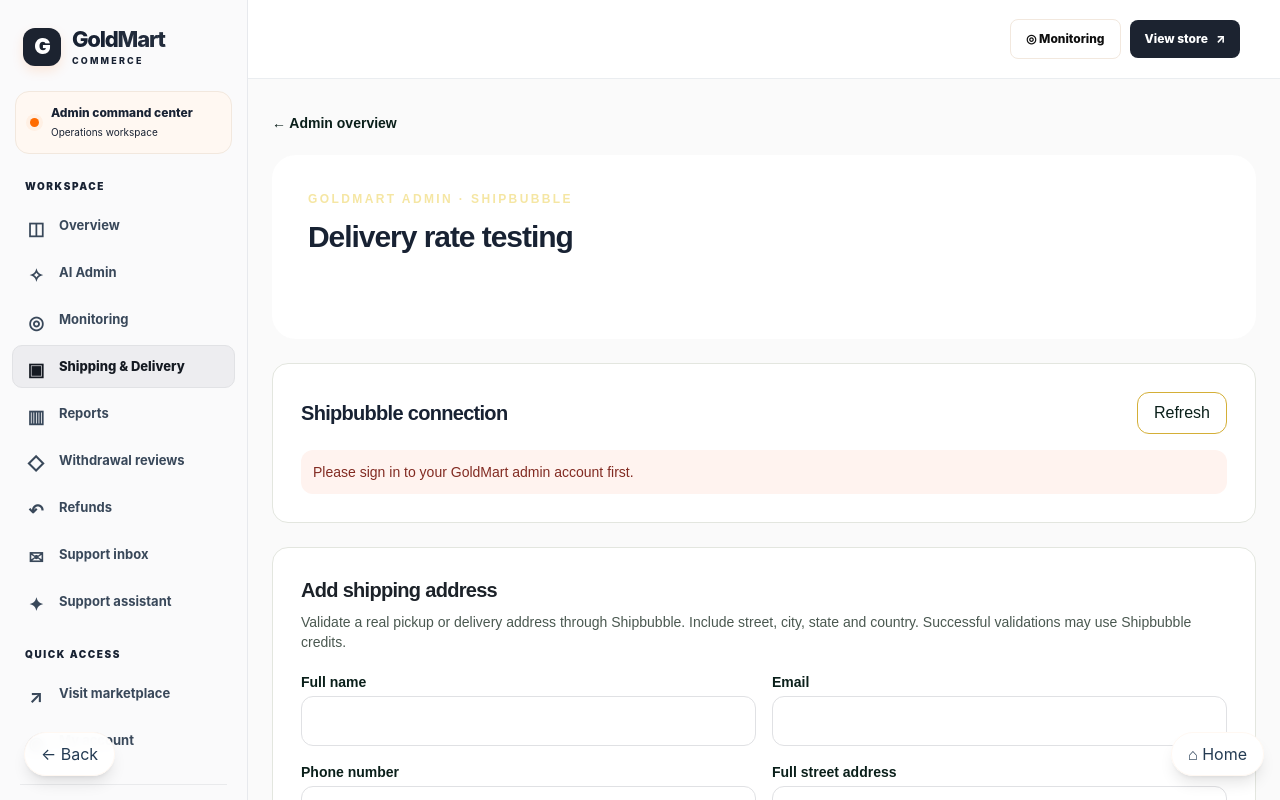
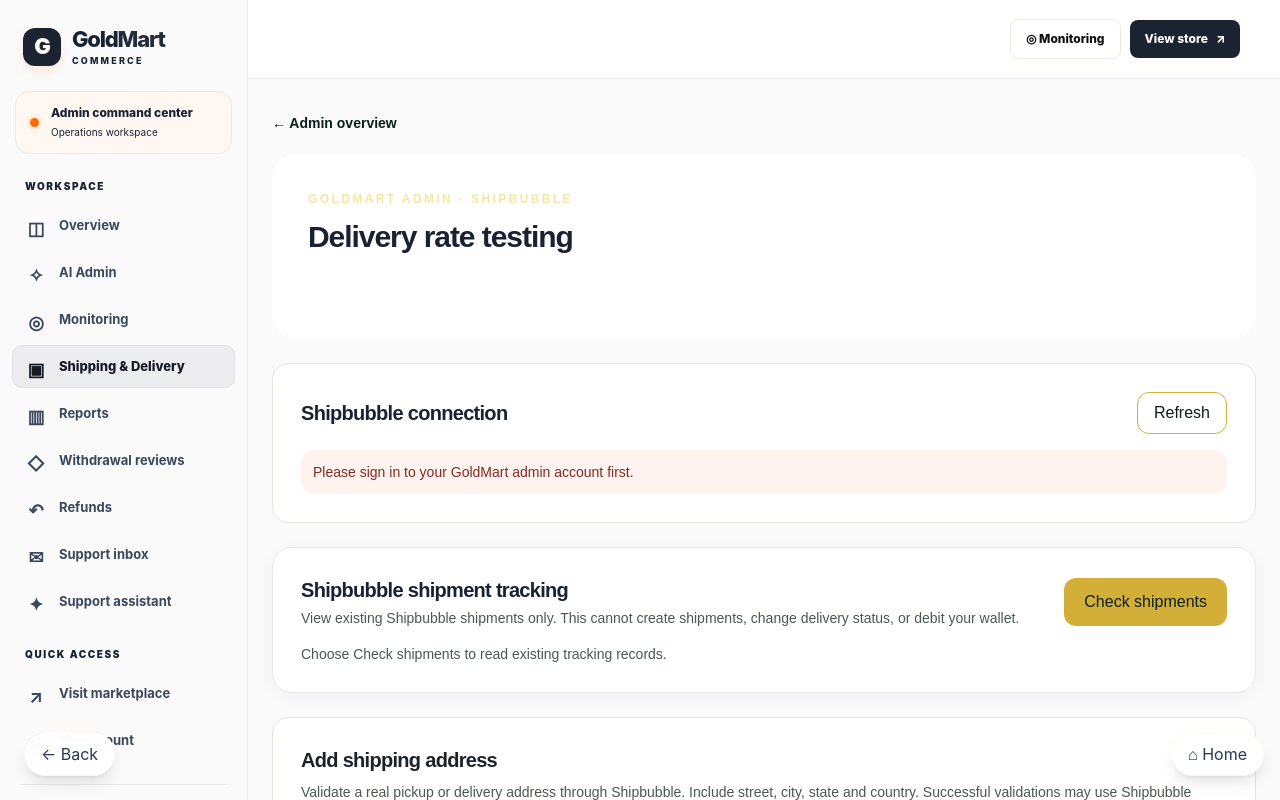
Before and after one commit to oscar1-max/Gold-mart-Ybsr, a Next.js app: page /admin/shipping in a window 1280 px wide. Shown: the top 800 px of the page. Built offline with nearby package versions, Linux system fonts and the light colour scheme.

Commit message:
Add admin read-only Shipbubble shipment tracking panel

```diff
--- a/app/admin/shipping/page.tsx
+++ b/app/admin/shipping/page.tsx
@@ -14,6 +14,21 @@
   country: string;
 };
 type Category = { category_id: number; category: string };
+type Shipment = {
+  provider_order_id: string;
+  status: string;
+  courier_name: string | null;
+  tracking_code: string | null;
+  tracking_url: string | null;
+  created_at: string | null;
+};
+type ShipmentsResponse = {
+  success: boolean;
+  message?: string;
+  shipments?: Shipment[];
+  page_limited?: boolean;
+};
+
 type Rate = {
   courier_id: string | number;
   courier_name: string;
@@ -60,6 +75,11 @@
   const [addresses, setAddresses] = useState<Address[]>([]);
   const [categories, setCategories] = useState<Category[]>([]);
   const [rates, setRates] = useState<Rate[]>([]);
+  const [shipments, setShipments] = useState<Shipment[]>([]);
+  const [shipmentsLoaded, setShipmentsLoaded] = useState(false);
+  const [shipmentsBusy, setShipmentsBusy] = useState(false);
+  const [shipmentsError, setShipmentsError] = useState("");
+
   const [sender, setSender] = useState("");
   const [receiver, setReceiver] = useState("");
   const [category, setCategory] = useState("");
@@ -133,6 +153,32 @@
     setReceiver((current) => addresses.some((a) => String(a.address_code) === current)
       ? current : String(addresses[1]?.address_code || ""));
   }, [addresses]);
+
+  async function loadShipments() {
+    if (shipmentsBusy) return;
+    setShipmentsBusy(true);
+    setShipmentsError("");
+    try {
+      const token = localStorage.getItem("goldmart_token");
+      if (!token) throw new Error("Please sign in to your GoldMart admin account.");
+      const response = await fetch(`${API_URL}/api/shipping/shipments`, {
+        headers: { Authorization: `Bearer ${token}`, Accept: "application/json" },
+        cache: "no-store",
+      });
+      const data = (await response.json()) as ShipmentsResponse;
+      if (!response.ok || !data.success || !Array.isArray(data.shipments)) {
+        throw new Error(response.status === 403
+          ? "Only GoldMart administrators can view Shipbubble shipments."
+          : data.message || "Unable to load Shipbubble shipments.");
+      }
+      setShipments(data.shipments);
+      setShipmentsLoaded(true);
+    } catch (err) {
+      setShipmentsError(err instanceof Error ? err.message : "Unable to load shipments.");
+    } finally {
+      setShipmentsBusy(false);
+    }
+  }
 
   async function validateAddress(event: FormEvent<HTMLFormElement>) {
     event.preventDefault();
@@ -280,6 +326,60 @@
           )}
         </div>
 
+        <section className="mt-6 rounded-2xl border border-[#E3E6DF] bg-white p-5 sm:p-7">
+          <div className="flex flex-wrap items-center justify-between gap-3">
+            <div>
+              <h2 className="text-xl font-bold text-[#0A1F1A]">Shipbubble shipment tracking</h2>
+              <p className="mt-1 text-sm text-[#4A5850]">
+                View existing Shipbubble shipments only. This cannot create shipments,
+                change delivery status, or debit your wallet.
+              </p>
+            </div>
+            <button type="button" onClick={() => void loadShipments()} disabled={shipmentsBusy}
+              className="rounded-xl bg-[#D4AF37] px-5 py-3 text-sm font-bold text-[#0A1F1A] disabled:opacity-50">
+              {shipmentsBusy ? "Checking shipments…" : shipmentsLoaded ? "Refresh shipments" : "Check shipments"}
+            </button>
+          </div>
+          {shipmentsError && <p role="alert" className="mt-4 rounded-xl bg-[#FFF3EF] p-3 text-sm text-[#822B22]">{shipmentsError}</p>}
+          {!shipmentsLoaded && !shipmentsBusy && !shipmentsError && (
+            <p className="mt-4 text-sm text-[#4A5850]">Choose Check shipments to read existing tracking records.</p>
+          )}
+          {shipmentsLoaded && !shipmentsBusy && shipments.length === 0 && (
+            <p role="status" className="mt-4 rounded-xl bg-[#F7F7F5] p-4 text-sm text-[#4A5850]">
+              No Shipbubble shipments were returned. GoldMart has not booked any courier deliveries.
+            </p>
+          )}
+          {shipmentsLoaded && shipments.length > 0 && (
+            <div className="mt-4 space-y-3" aria-live="polite">
+              {shipments.map((shipment) => (
+                <article key={shipment.provider_order_id}
+                  className="rounded-xl border border-[#E3E6DF] bg-[#F7F7F5] p-4">
+                  <div className="flex flex-wrap items-center justify-between gap-2">
+                    <p className="font-semibold text-[#0A1F1A]">Shipbubble order {shipment.provider_order_id}</p>
+                    <span className="rounded-full border border-[#D4AF37] px-3 py-1 text-xs font-semibold capitalize text-[#0A1F1A]">
+                      {shipment.status.replace(/_/g, " ")}
+                    </span>
+                  </div>
+                  <p className="mt-2 text-sm text-[#4A5850]">
+                    Courier: {shipment.courier_name || "Not assigned"}
+                    {shipment.tracking_code ? ` · Tracking: ${shipment.tracking_code}` : ""}
+                  </p>
+                  {shipment.created_at && <p className="mt-1 text-xs text-[#4A5850]">Provider date: {shipment.created_at}</p>}
+                  {shipment.tracking_url && (
+                    <a href={shipment.tracking_url} target="_blank" rel="noopener noreferrer"
+                      className="mt-2 inline-block text-sm font-semibold text-[#0A1F1A] underline underline-offset-4">
+                      Open courier tracking
+                    </a>
+                  )}
+                </article>
+              ))}
+              <p className="text-xs text-[#4A5850]">
+                Showing up to 50 records from the first Shipbubble results page; this is not a complete shipment history.
+              </p>
+            </div>
+          )}
+        </section>
+
         <form onSubmit={validateAddress} className="mt-6 rounded-2xl border border-[#E3E6DF] bg-white p-5 sm:p-7">
           <h2 className="text-xl font-bold text-[#0A1F1A]">Add shipping address</h2>
           <p className="mt-2 text-sm text-[#4A5850]">
```
